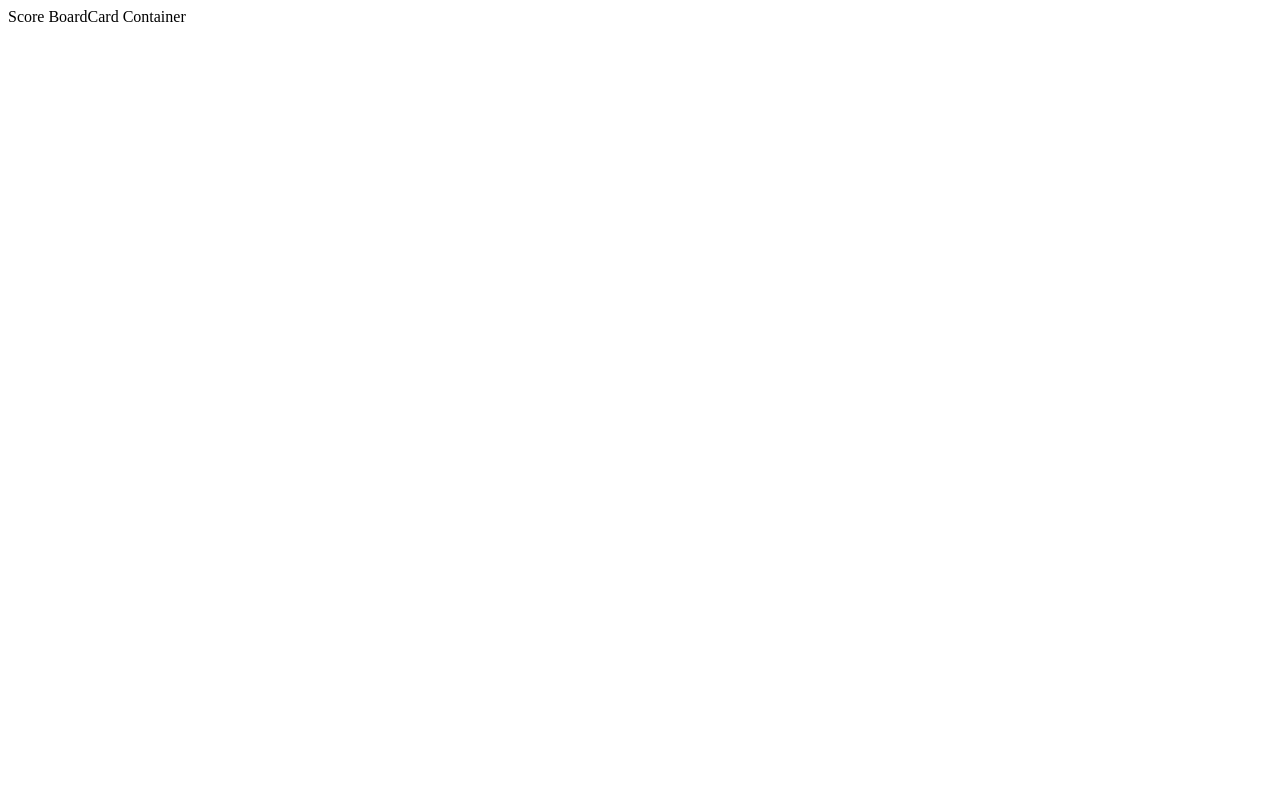
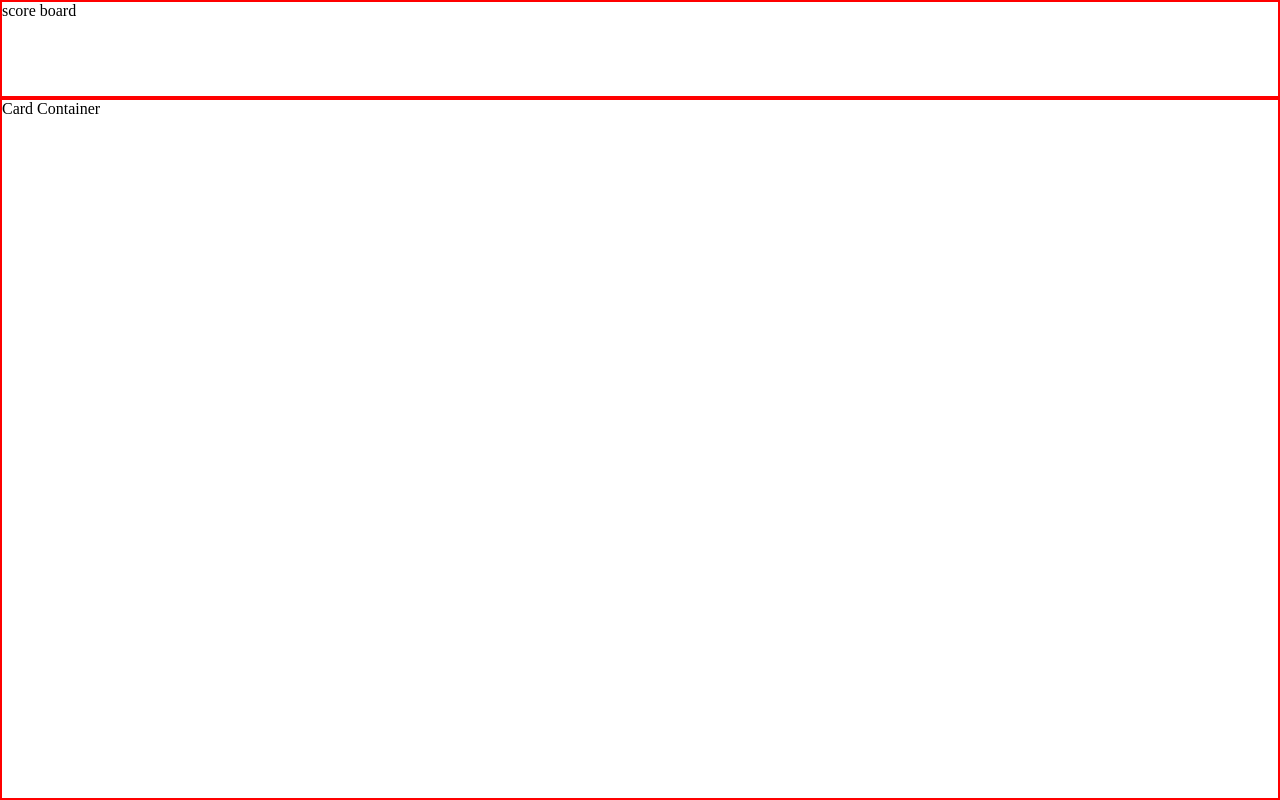
Before and after one commit to JoaoMateus98/memory-card, a React (Create React App) app: page / in a window 1280 px wide. Built offline with nearby package versions, Linux system fonts and the light colour scheme.

Commit message:
set initial css

```diff
--- a/src/App.js
+++ b/src/App.js
@@ -1,13 +1,14 @@
 import React from "react";
 import ScoreBoard from "./components/ScoreBoard";
 import CardContainer from "./components/CardContainer";
+import "./styles/App.css";
 
 const App = () => {
   return (
-    <>
+    <div className="main-app-container">
       <ScoreBoard />
       <CardContainer />
-    </>
+    </div>
   );
 };
 
--- a/src/components/CardContainer.js
+++ b/src/components/CardContainer.js
@@ -1,7 +1,12 @@
 import React from "react";
+import "../styles/CardContainer.css";
 
 const CardContainer = () => {
-  return <>Card Container</>;
+  return (
+    <div className="card-container">
+      <>Card Container</>
+    </div>
+  );
 };
 
 export default CardContainer;
--- a/src/components/ScoreBoard.js
+++ b/src/components/ScoreBoard.js
@@ -1,7 +1,12 @@
 import React from "react";
+import "../styles/ScoreBoard.css";
 
 const ScoreBoard = () => {
-  return <>Score Board</>;
+  return (
+    <div className="score-board-container">
+      <>score board</>
+    </div>
+  );
 };
 
 export default ScoreBoard;
--- /dev/null
+++ b/src/styles/App.css
@@ -0,0 +1,17 @@
+* {
+  box-sizing: border-box;
+  margin: 0;
+  padding: 0;
+}
+
+html,
+body,
+#root,
+.main-app-container {
+  min-height: 100vh;
+}
+
+.main-app-container {
+  display: flex;
+  flex-direction: column;
+}
--- /dev/null
+++ b/src/styles/CardContainer.css
@@ -0,0 +1,4 @@
+.card-container {
+  border: 2px solid red;
+  flex-grow: 9;
+}
--- /dev/null
+++ b/src/styles/ScoreBoard.css
@@ -0,0 +1,4 @@
+.score-board-container {
+  border: 2px solid red;
+  flex-grow: 1;
+}
```
